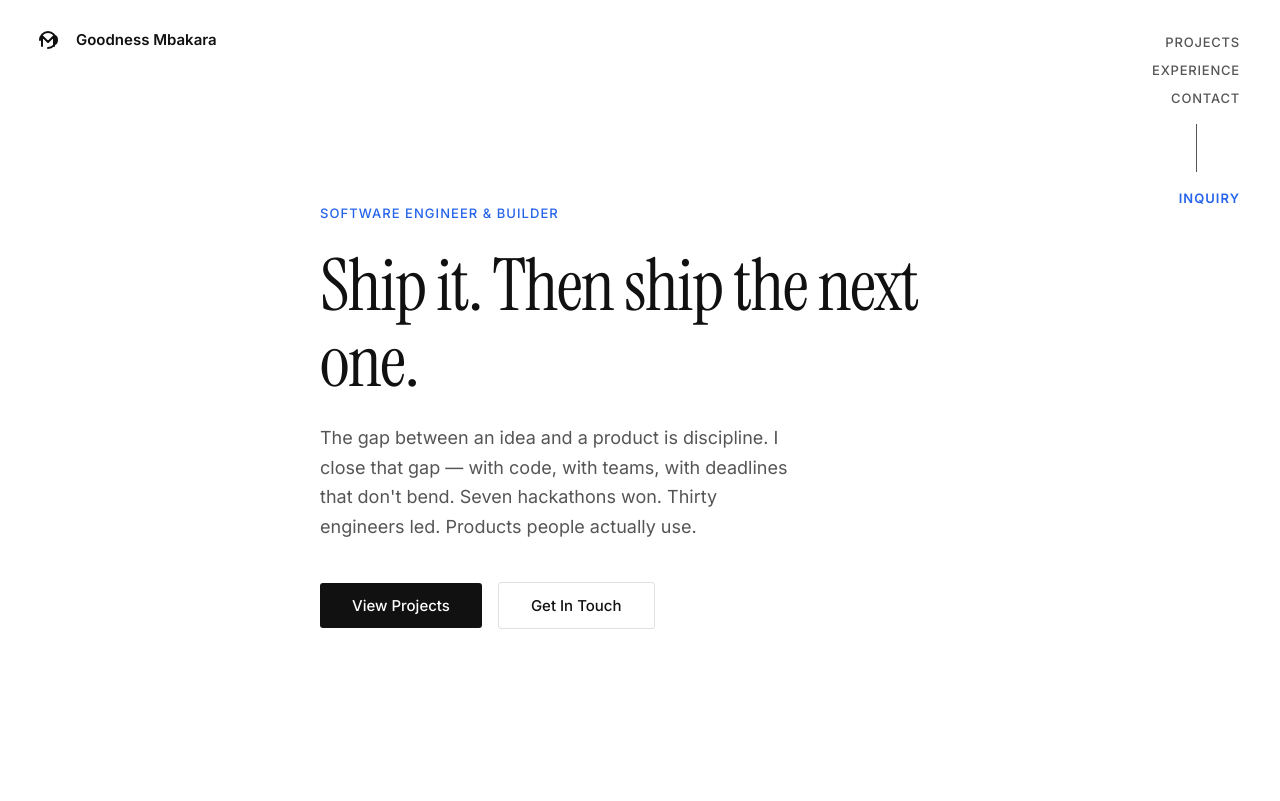
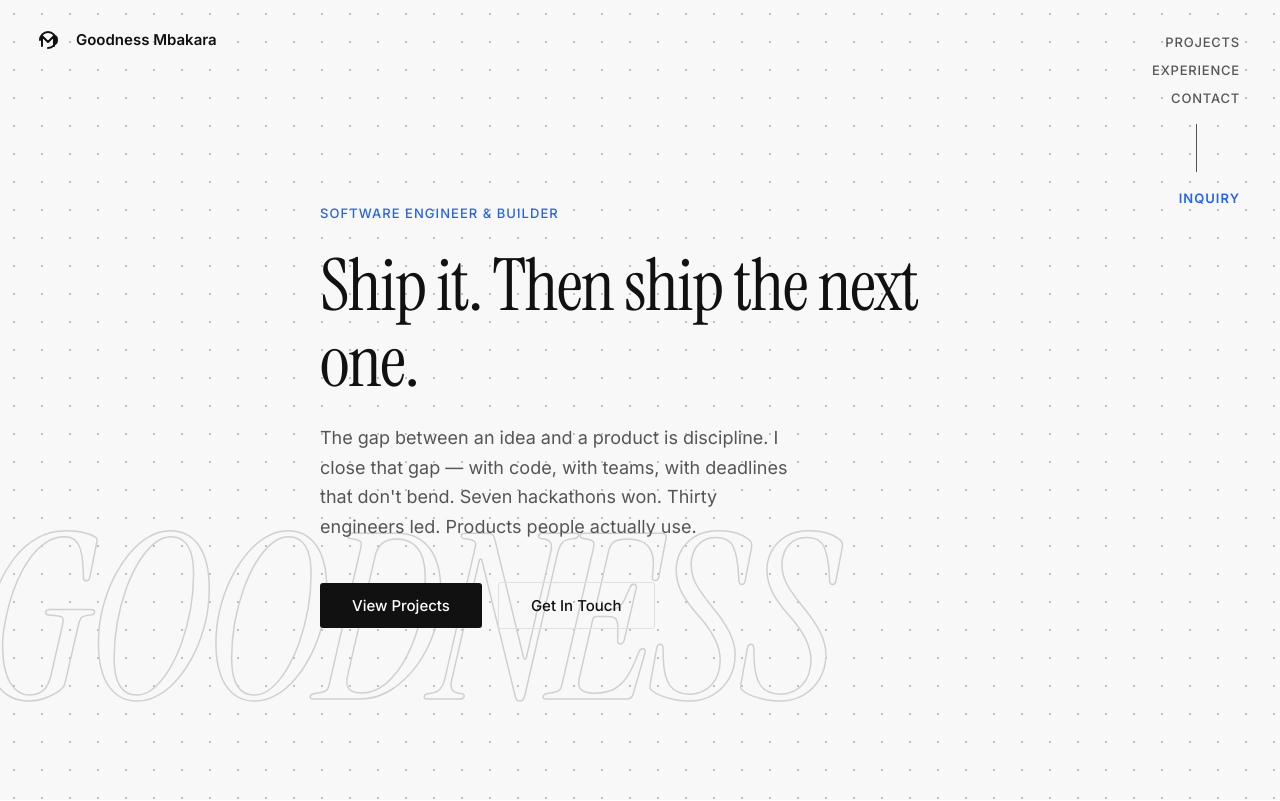
Before and after one commit to Goodnessmbakara/Goodnessmbakara.github.io, a Next.js app: page / in a window 1280 px wide. Shown: the top 801 px of the page. Built offline with nearby package versions, Linux system fonts and the light colour scheme.

Commit message:
Fix background visibility, blue send button, remove VoxCard
- Body wrapper now transparent so fixed dot-grid background shows through
- Dots and outlined name text made more visible (darker gray)
- Send Message button uses accent blue (#2563eb)
- Remove VoxCard from featured projects

```diff
--- a/app/page.tsx
+++ b/app/page.tsx
@@ -52,15 +52,6 @@ const featuredProjects = [
     liveUrl: "https://youspeakhq.com",
     fallbackImageUrl:
       "https://image.thum.io/get/width/800/crop/600/noanimate/https://youspeakhq.com",
-  },
-  {
-    name: "VoxCard",
-    description:
-      "Decentralized savings platform built on XION blockchain. Enables users to create and manage rotating savings circles with smart contract security and gasless transactions.",
-    liveUrl: "https://voxcard.vercel.app",
-    githubUrl: "https://github.com/Goodnessmbakara/voxcard",
-    fallbackImageUrl:
-      "https://image.thum.io/get/width/800/crop/600/noanimate/https://voxcard.vercel.app",
   },
   {
     name: "Kiipa",
@@ -249,7 +240,7 @@ export default function Home() {
                     </span>
                   </li>
                 </ul>
-                <div className={experienceStyles.text}>2025 — Present</div>
+                <div className={experienceStyles.text}>2025 </div>
               </div>
 
               {/* CTO — EstateSync */}
--- a/components/ContactSection.module.css
+++ b/components/ContactSection.module.css
@@ -127,7 +127,7 @@
 
 .button {
   width: 100%;
-  background: var(--text-primary);
+  background: var(--accent);
   color: #fff;
   font-weight: 500;
   font-size: 0.9375rem;
@@ -141,7 +141,7 @@
 }
 
 .button:hover {
-  background: var(--accent);
+  background: var(--accent-hover);
 }
 
 .button:disabled {
--- a/components/HeroSection.module.css
+++ b/components/HeroSection.module.css
@@ -7,10 +7,10 @@
   height: 100vh;
   overflow: hidden;
   z-index: -1;
-  background-color: #fafafa;
+  background-color: #f8f8f8;
   /* Fine dot grid pattern */
-  background-image: radial-gradient(circle, #d4d4d4 1px, transparent 1px);
-  background-size: 24px 24px;
+  background-image: radial-gradient(circle, #c0c0c0 1.2px, transparent 1.2px);
+  background-size: 28px 28px;
   animation: slideOut linear;
   animation-timeline: scroll(block nearest);
   animation-range: 0 60vh;
@@ -26,7 +26,7 @@
   font-style: italic;
   font-size: 18vw;
   color: transparent;
-  -webkit-text-stroke: 1.5px #e0e0e0;
+  -webkit-text-stroke: 1.5px #d0d0d0;
   white-space: nowrap;
   user-select: none;
   pointer-events: none;
--- a/components/Layout.module.css
+++ b/components/Layout.module.css
@@ -1,10 +1,12 @@
 /* ===== Page Wrapper ===== */
 .body {
   min-height: 100vh;
-  background: var(--bg);
+  background: transparent;
   font-family: var(--font-body);
   line-height: 1.6;
   color: var(--text-primary);
+  position: relative;
+  z-index: 1;
 }
 
 /* ===== Top Logo Bar ===== */
```
